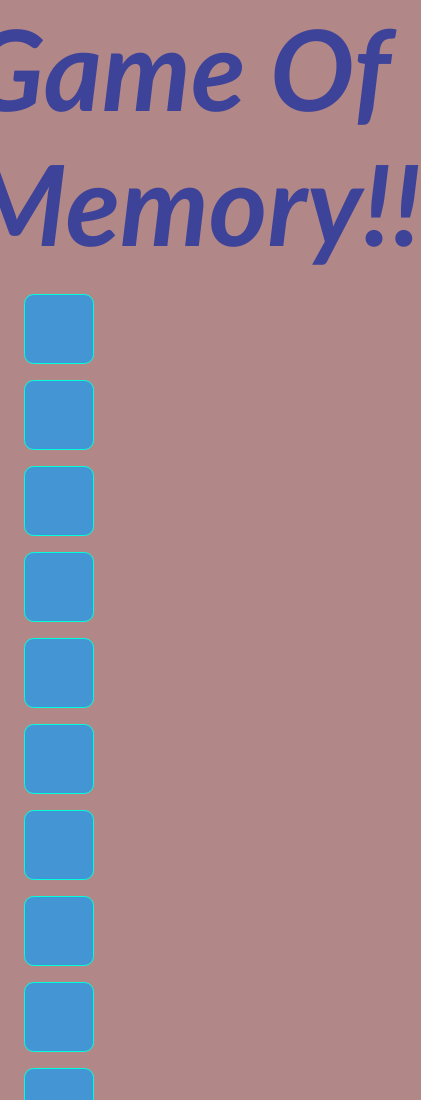
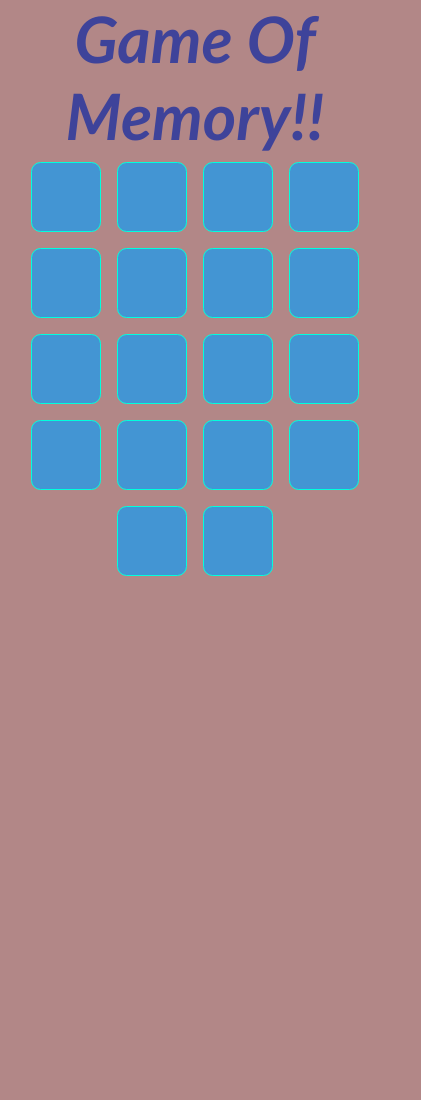
Before and after one commit to Fuentes-Cristian/GameMemory, a plain HTML site: page index.html in a window 390 px wide. Shown: the top 1100 px of the page, 421 px wide, since content can reach past the window. After the commit the page ends 844 px from the top, so only its background shows below. Drawn offline with Linux system fonts and the light colour scheme.

Commit message:
terminado

```diff
--- a/css/estilos.css
+++ b/css/estilos.css
@@ -11,25 +11,37 @@ body{
 
 .cajaTitulo{
     width: 100%;
-    height: 100%;
     display: flex;
     justify-content: center;
     align-items: center;
 }
+@media screen and (max-width:768px) {
+    .cajaTitulo{
+        width: 100%;
+    }
+}
 
 .titulo{
-    font-size: 7rem;
+    font-size: 4rem;
     font-family: 'Trebuchet MS', 'Lucida Sans Unicode', 'Lucida Grande', 'Lucida Sans', Arial, sans-serif;
     font-style:italic;
     color: rgb(62, 67, 154);
 }
+@media screen and (max-width:768px) {
+    .titulo{
+        width: 100%;
+        text-align: center;
+    }
+}
+
 .mesa{
-    width: 45%;
-    height: 50%;
+    width: 100%;
     display: flex;
+    justify-content: center;
+    align-items: center;
     flex-wrap: wrap;
-    padding: 1rem;
 }
+
 
 .centrarTarjeta{
     width: 70px;
```
